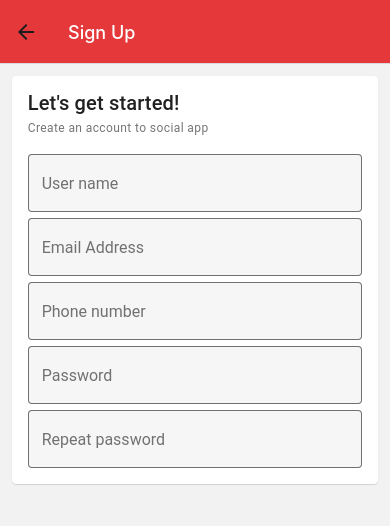
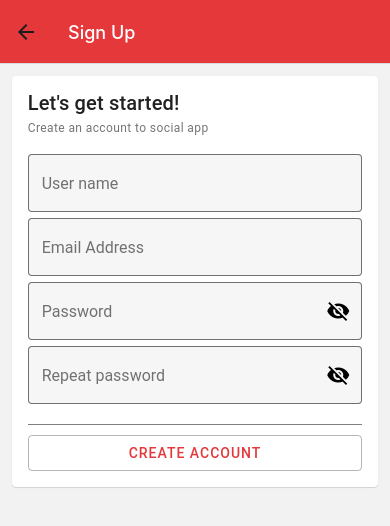
Before and after one commit to dannydony97/social-app-deprecated, a React Native app: screen /SignUp in a window 390 px wide. Shown: the top 526 px of the page. Built offline with nearby package versions, Linux system fonts and the light colour scheme.

Commit message:
Password Hiding

```diff
--- a/components/AppSignIn.jsx
+++ b/components/AppSignIn.jsx
@@ -8,6 +8,8 @@ const AppSignIn = ({navigation}) => {
     const [emailAddress, setEmailAddress] = React.useState("");
     const [password, setPassword] = React.useState("");
     const [keepSignedIn, setKeepSignedIn] = React.useState(false);
+
+    const [passwordVisible, setPasswordVisible] = React.useState(false);
 
     return (
         <View style={styles.container}>
@@ -27,7 +29,8 @@ const AppSignIn = ({navigation}) => {
                         label="Password"
                         value={password}
                         onChangeText={(text) => setPassword(text)}
-                        secureTextEntry={true}
+                        right={<TextInput.Icon name={passwordVisible ? "eye" : "eye-off"} onPress={() => setPasswordVisible(!passwordVisible)}/>}
+                        secureTextEntry={!passwordVisible}
                     />
                     <Checkbox.Item
                         label="Keep me signed in"
--- a/components/AppSignUp.jsx
+++ b/components/AppSignUp.jsx
@@ -1,14 +1,22 @@
 import React from "react"
 import { StyleSheet, View } from "react-native";
-import { Card, Text, TextInput } from "react-native-paper";
+import { Card, Button, TextInput } from "react-native-paper";
 
 const AppSignUp = ({navigation}) => {
 
     const [userName, setUserName] = React.useState("");
     const [emailAddress, setEmailAddress] = React.useState("");
-    const [phoneNumber, setPhoneNumber] = React.useState("");
     const [password, setPassword] = React.useState("");
     const [repeatPassword, setRepeatPassword] = React.useState("");
+
+    const [passwordVisivle, setPasswordVisible] = React.useState(false);
+    const [repeatPasswordVisible, setRepeatPasswordVisible] = React.useState(false);
+
+    const [validPassword, setValidPassword] = React.useState(false);
+
+    const onCreateAccountButtonPressed = () => {
+
+    };
 
     return (
         <View style={styles.container}>
@@ -32,16 +40,11 @@ const AppSignUp = ({navigation}) => {
                 <TextInput
                     style={styles.textInput}
                     mode="outlined"
-                        label="Phone number"
-                        value={phoneNumber}
-                        onChangeText={(text) => setPhoneNumber(text)}
-                />
-                <TextInput
-                        style={styles.textInput}
-                        mode="outlined"
                     label="Password"
                     value={password}
                     onChangeText={(text) => setPassword(text)}
+                    right={<TextInput.Icon name={passwordVisivle ? "eye" : "eye-off" } onPress={() => setPasswordVisible(!passwordVisivle)}/>}
+                    secureTextEntry={!passwordVisivle}
                 />
                 <TextInput
                     style={styles.textInput}
@@ -49,7 +52,14 @@ const AppSignUp = ({navigation}) => {
                     label="Repeat password"
                     value={repeatPassword}
                     onChangeText={(text) => setRepeatPassword(text)}
+                    right={<TextInput.Icon name={repeatPasswordVisible ? "eye" : "eye-off" } onPress={() => setRepeatPasswordVisible(!repeatPasswordVisible)}/>}
+                    secureTextEntry={!repeatPasswordVisible}
                 />
+                <View style={styles.line} />
+                <Button
+                    mode='outlined'
+                    onPress={() => onCreateAccountButtonPressed}>CREATE ACCOUNT
+                </Button>
                 </Card.Content>
             </Card>
         </View>
@@ -65,6 +75,12 @@ const styles = StyleSheet.create({
         margin: '3%',
         width: '94%',
     },
+    line: {
+        height: 1,
+        backgroundColor: 'gray',
+        marginTop: 20,
+        marginBottom: 10
+    },
 });
 
 export default AppSignUp;
```
Lines whose indentation alone changed are shown as unchanged.
